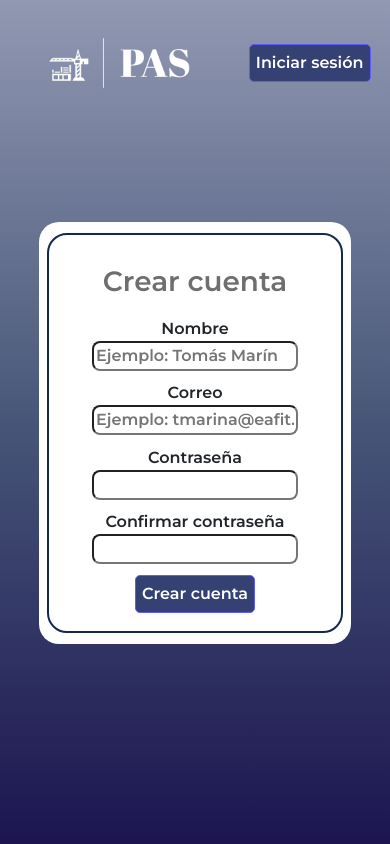
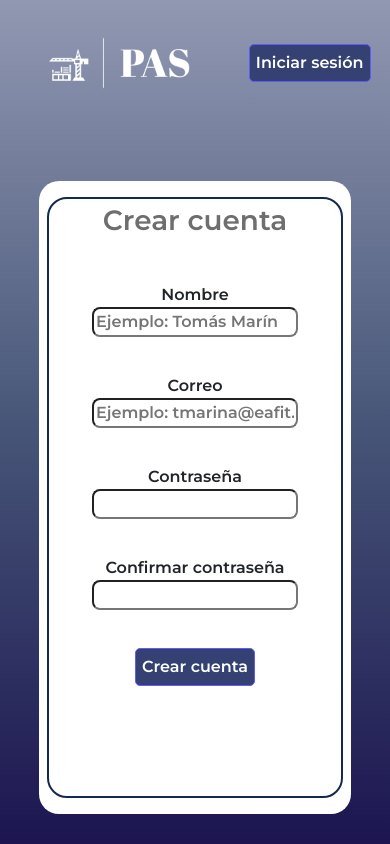
Before and after one commit to tmarina1/ReponP2, a Django app: page / in a window 390 px wide. Run offline with Django 4.2, Linux system fonts and the light colour scheme.

Commit message:
Correciones responsive design en registro

```diff
--- a/repon/autenticacion/static/css/styleRegistro.css
+++ b/repon/autenticacion/static/css/styleRegistro.css
@@ -102,6 +102,20 @@ form{
         padding: 6px;
     }
   }
+@media (max-width: 1500px) {
+    .fondoBlanco{
+        height: 75%;
+        margin-bottom: 30px;
+    }
+    #tituloRegistro{
+        margin-top: 5px;
+    }
+    #btnCrearCuenta{
+        font-size: 16px;
+        padding: 6px;
+    }
+
+}
 @media (min-width: 1000px) {
     .containerInput>label{
         font-size: 23px;
```
